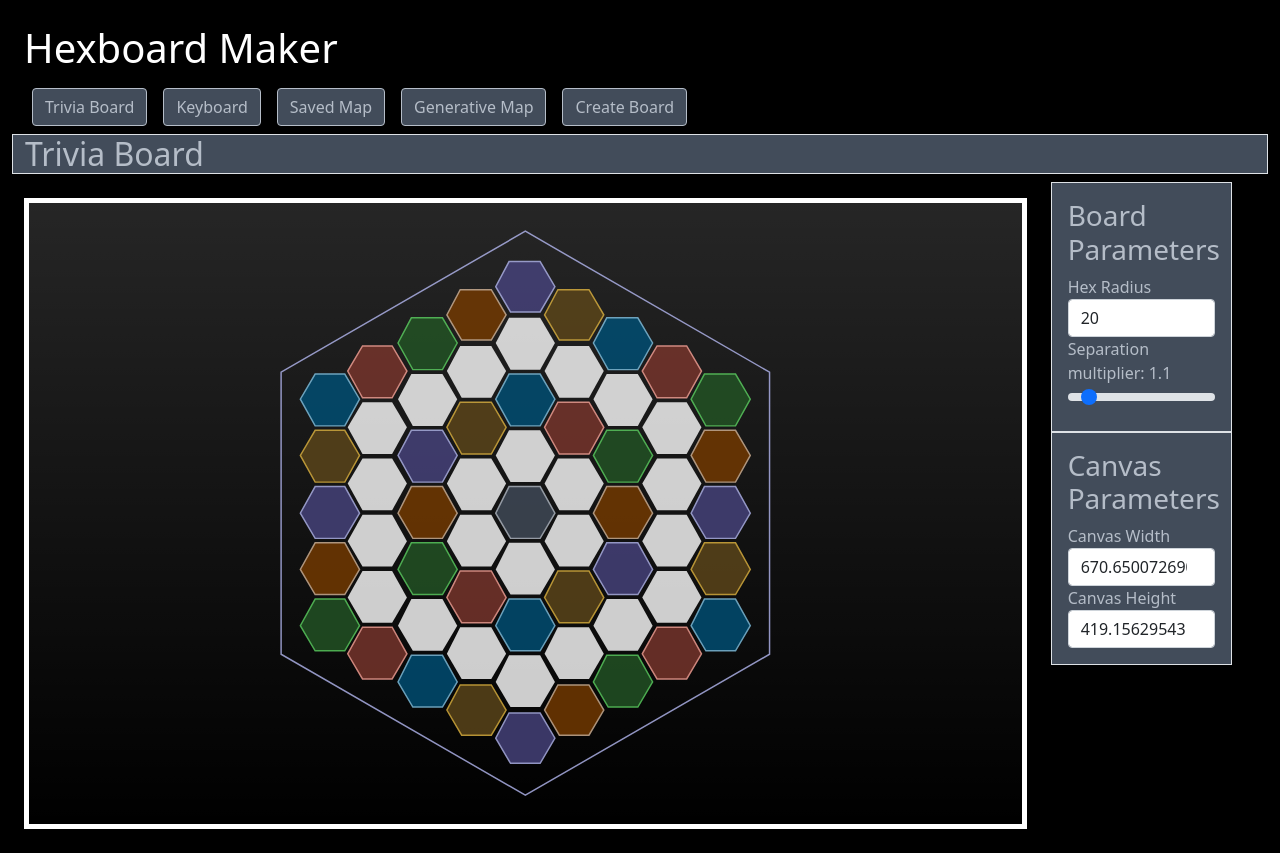
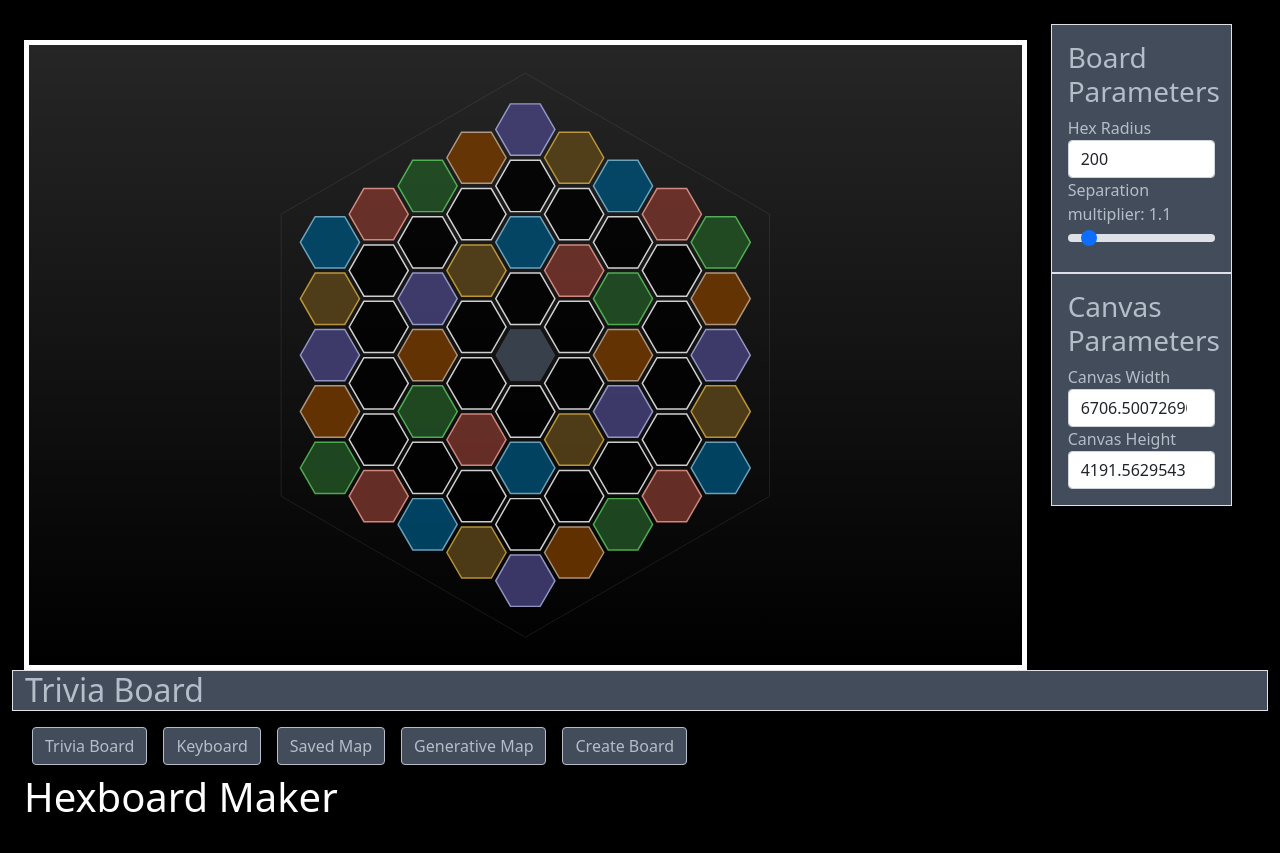
Before and after one commit to vpbasile/hexboard-svg-react-ts, a React (Create React App) app: page / in a window 1280 px wide. Built offline with nearby package versions, Linux system fonts and the light colour scheme.

Commit message:
Move ui to bottom

```diff
--- a/src/App.tsx
+++ b/src/App.tsx
@@ -43,17 +43,17 @@ function App() {
 
   return (
     <div className="App container-fluid bg-black text-light p-4">
+      <div className="row" id="page-content-row">
+        <ErrorBoundary>
+          {chosenGameBoard.GameBoard}
+          <h2 className="bg-gray border">{chosenGameBoard.title}</h2>
+        </ErrorBoundary>
+      </div>
       <div className="row" id="header">
         <div className="col-12">
+          <nav id="nav-bar" className='col-12'>{navBar}</nav>
           <h1>Hexboard Maker</h1>
-          <nav id="nav-bar" className='col-12'>{navBar}</nav>
         </div>
-      </div>
-      <div className="row" id="page-content-row">
-        <ErrorBoundary>
-          <h2 className="bg-gray border">{chosenGameBoard.title}</h2>
-          {chosenGameBoard.GameBoard}
-        </ErrorBoundary>
       </div>
     </div>
   )
--- a/src/boards/CreateBoard.tsx
+++ b/src/boards/CreateBoard.tsx
@@ -10,7 +10,7 @@ import aspectRatio from "../components/rectMath";
 
 export default function CreateBoard(props: any) {
 	// <> States that control canvas parameters
-	const [hexRadius, SEThexRadius] = useState(20);
+	const [hexRadius, SEThexRadius] = useState(200);
 	const [separationMultiplier, SETseparationMultiplier] = useState(1.1)
 	// eslint-disable-next-line @typescript-eslint/no-unused-vars
 	const [defaultOrientation, SETdefaultOrientation] = useState(hexOrientations["flat-top"])
--- a/src/boards/Generative.tsx
+++ b/src/boards/Generative.tsx
@@ -14,7 +14,7 @@ import aspectRatio from "../components/rectMath";
 
 export default function GenerativeBoard(props: any) {
 	// <> States that control canvas parameters
-	const [hexRadius, SEThexRadius] = useState(20);
+	const [hexRadius, SEThexRadius] = useState(200);
 	const [separationMultiplier, SETseparationMultiplier] = useState(1.1)
 	const [defaultOrientation, SETdefaultOrientation] = useState(hexOrientations["flat-top"])
 
--- a/src/boards/Keyboard.tsx
+++ b/src/boards/Keyboard.tsx
@@ -10,16 +10,14 @@ import aspectRatio from '../components/rectMath';
 
 export default function Keyboard(props: any) {
 	// <> States that control canvas parameters
-	const [hexRadius, SEThexRadius] = useState(20);
+	const [hexRadius, SEThexRadius] = useState(200);
 	const [separationMultiplier, SETseparationMultiplier] = useState(1.1)
 	const orientation = hexOrientations["pointy-top"]
-
-	// States unique to this board
 
 	// <> Create the roster of hexes
 	const hexList: hexagon[] = [];
 
-	let keyboardCharList = [`qwertyuiop[]`, `asdfghjkl;'`, `zxcvbnm,./`]
+	let keyboardCharList = [`qwertyuiop[]`, `asdfghjkl;'`, `zxcvbnm,./`,"\s"]
 	keyboardCharList.forEach((row, rowIndex) => {
 		Array.from(row).forEach((key, keyIndex) => {
 			let thisOne: hexagon = { q: keyIndex, r: rowIndex, hexText: key }
@@ -52,14 +50,16 @@ export default function Keyboard(props: any) {
 	const gameGlobals: gameGlobals = {
 		orientation: orientation,
 		hexRadius: hexRadius,
+		textSize: hexRadius/2,
 		separationMultiplier: separationMultiplier,
-		textSize: 12,
 		drawBackBoard: false,
 	}
 
-	const [canvasHeight, SETcanvasHeight] = useState(150)
-	const [canvasWidth, SETcanvasWidth] = useState(canvasHeight * aspectRatio())
-	const [hexGridOrigin, SEThexGridOrigin] = useState({ x: hexRadius * separationMultiplier, y: hexRadius * separationMultiplier / 3 });
+	const multiplier = aspectRatio();
+	const [canvasWidth, SETcanvasWidth] = useState(2*hexRadius*12*separationMultiplier)
+	const [canvasHeight, SETcanvasHeight] = useState(canvasWidth/multiplier)
+	const originY = hexRadius * separationMultiplier;
+	const [hexGridOrigin, SEThexGridOrigin] = useState({ x:originY * multiplier, y: originY});
 	const canvasGlobals = {
 		canvasWidth: canvasWidth,
 		canvasHeight: canvasHeight,
--- a/src/boards/SavedBoard/index.tsx
+++ b/src/boards/SavedBoard/index.tsx
@@ -3,7 +3,7 @@ import { useState } from 'react';
 import { canvasGlobals, gameGlobals } from "../../components/hexDefinitions";
 import ErrorBoundary from "../../components/ErrorBoundary";
 import GameBoard from "../../components/HexBoardSVG";
-import fileData from './map1.json';
+import fileData from './data.json';
 import { hexOrientations } from '../../components/hexMath';
 import CanvasControl from '../../forms/CanvasControl';
 import SaveRosterButton from '../../forms/saveRoster';
@@ -13,7 +13,7 @@ export default function SavedBoard(props: any) {
 	// <> States that control canvas parameters
 	const [canvasWidth, SETcanvasWidth] = useState(window.innerWidth)
 	const [canvasHeight, SETcanvasHeight] = useState(2 * window.innerHeight)
-	const [hexRadius, SEThexRadius] = useState(20);
+	const [hexRadius, SEThexRadius] = useState(200);
 	const [separationMultiplier, SETseparationMultiplier] = useState(1.1)
 	const [hexGridOrigin, SEThexGridOrigin] = useState({ x: canvasWidth / 2, y: canvasHeight / 2 });
 	const [defaultOrientation, SETdefaultOrientation] = useState(hexOrientations["flat-top"])
--- a/src/boards/TriviaBoard.tsx
+++ b/src/boards/TriviaBoard.tsx
@@ -19,7 +19,7 @@ export default function TriviaBoard(props: any) {
   }
 
   // <> States that control canvas parameters
-  const [hexRadius, SEThexRadius] = useState(20);
+  const [hexRadius, SEThexRadius] = useState(200);
   const [separationMultiplier, SETseparationMultiplier] = useState(1.1)
 
   // <><><> Step 1: Create the hex roster
--- a/src/css/color-dark.css
+++ b/src/css/color-dark.css
@@ -45,7 +45,7 @@ body{
    .btn-primary:disabled,.disabled {
 	color:hsl(0, 0%, 100%);
 	background-color:#0d6efd;
-	border-color:hsl(215.8, 98.4%, 52.2%);
+	const [hexRadius, SEThexRadius] = useState(200);-color:hsl(215.8, 98.4%, 52.2%);
 	display: none;
    }
 
--- a/src/css/gameboard.css
+++ b/src/css/gameboard.css
@@ -3,10 +3,18 @@
 }
 
 .gameboard-space {
-	stroke-width: 1;
+	stroke-width: 10;
 }
 
 .gameboard-space:hover {
 	stroke: white;
-	stroke-width: 5px;
+	stroke-width: 15px;
 }
+
+.bg-black {
+	color: white;
+	border-color: white;
+	stroke:white;
+	background-color: black;
+	fill:black;
+}
```
Also changed, not shown: src/boards/SavedBoard/data.json (added, +1 -0 lines), src/components/rectMath.ts (+11 -1 lines).
